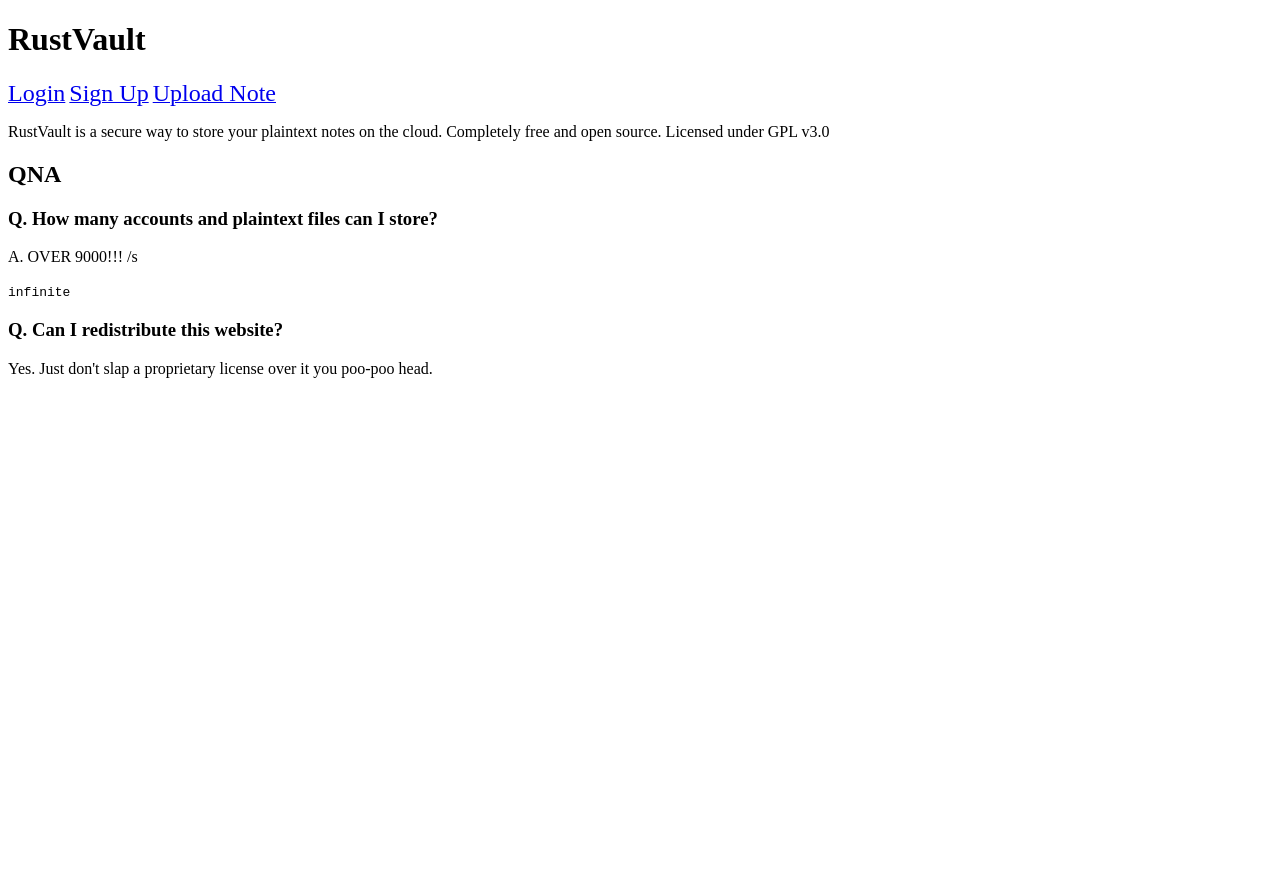
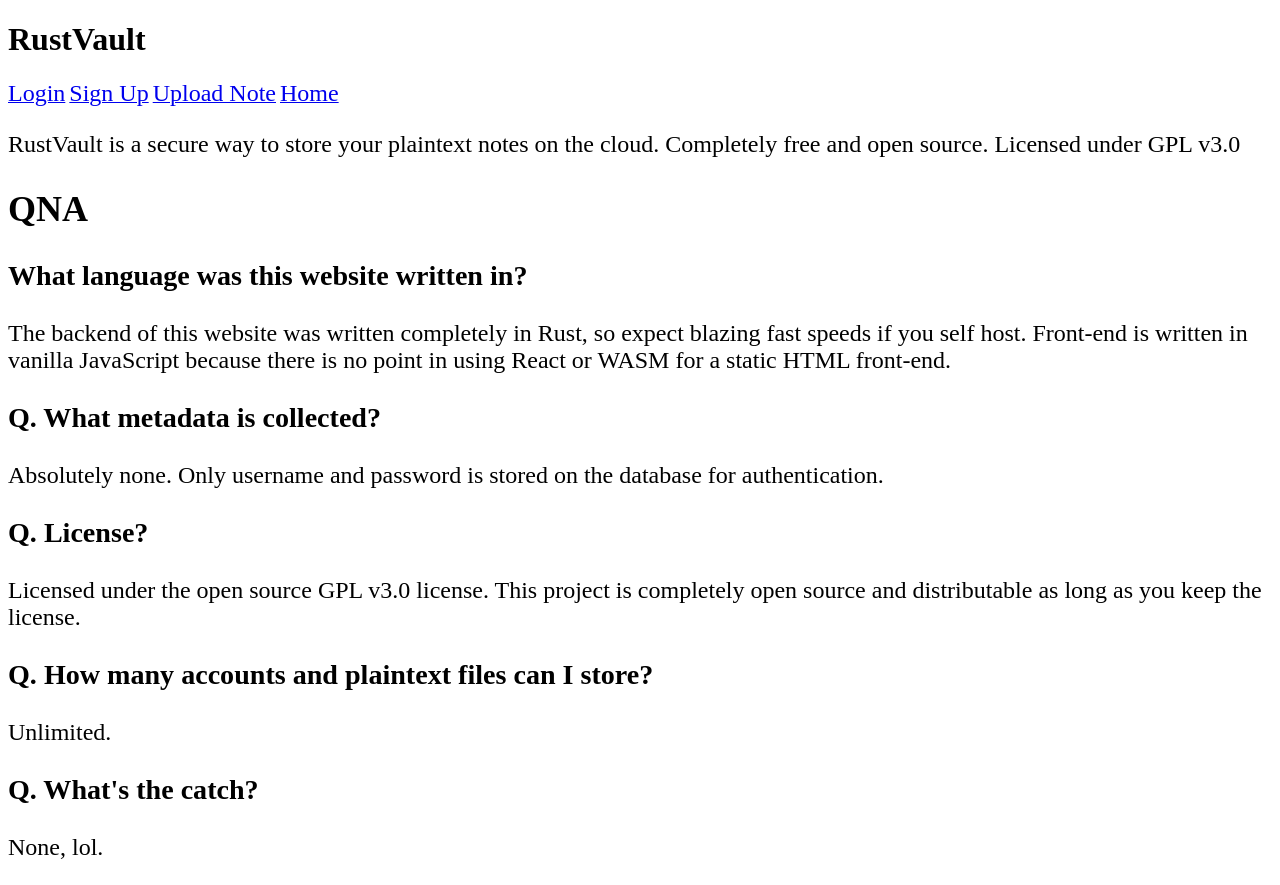
Before and after one commit to PeterPierinakos/rust-vault, a plain HTML site: page web/static/index.html in a window 1280 px wide. Before the commit the page ends 800 px from the top, so only its background shows below. Drawn offline with Linux system fonts and the light colour scheme.

Commit message:
Misc changes

```diff
--- a/web/static/index.html
+++ b/web/static/index.html
@@ -1,18 +1,24 @@
 <!DOCTYPE html>
 <head>
 	<meta charset=utf-8>
-	<title>RustVault - Home</title>
+	<title>RustVault - Index</title>
 </head>
 <body>
 	<h1>RustVault</h1>
 	<a href="login"><font size="+2">Login</font></a>
 	<a href="signup"><font size="+2">Sign Up</font></a>
 	<a href="upload"><font size="+2">Upload Note</font></a>
+	<a href="home"><font size="+2">Home</hone></a>
         <p>RustVault is a secure way to store your plaintext notes on the cloud. Completely free and open source. Licensed under GPL v3.0</p>
         <h2>QNA</h2>
+	<h3>What language was this website written in?</h3>
+	<p>The backend of this website was written completely in Rust, so expect blazing fast speeds if you self host. Front-end is written in vanilla JavaScript because there is no point in using React or WASM for a static HTML front-end.</p>
+	<h3>Q. What metadata is collected?</h3>
+	<p>Absolutely none. Only username and password is stored on the database for authentication.</p>
+	<h3>Q. License?</h3>
+	<p>Licensed under the open source GPL v3.0 license. This project is completely open source and distributable as long as you keep the license.</p>
         <h3>Q. How many accounts and plaintext files can I store?</h3>
-        <p>A. OVER 9000!!! /s</p>
-        <code>infinite</code>
-        <h3>Q. Can I redistribute this website?</h3>
-        <p>Yes. Just don't slap a proprietary license over it you poo-poo head.</p>
+	<p>Unlimited.</p>
+	<h3>Q. What's the catch?</h3>
+	<p>None, lol.</p>
 </body>
```
Also changed, not shown: web/static/home.html (added, +16 -0 lines), web/static/signup.html (added, +17 -0 lines), web/static/upload.html (+3 -1 lines).
